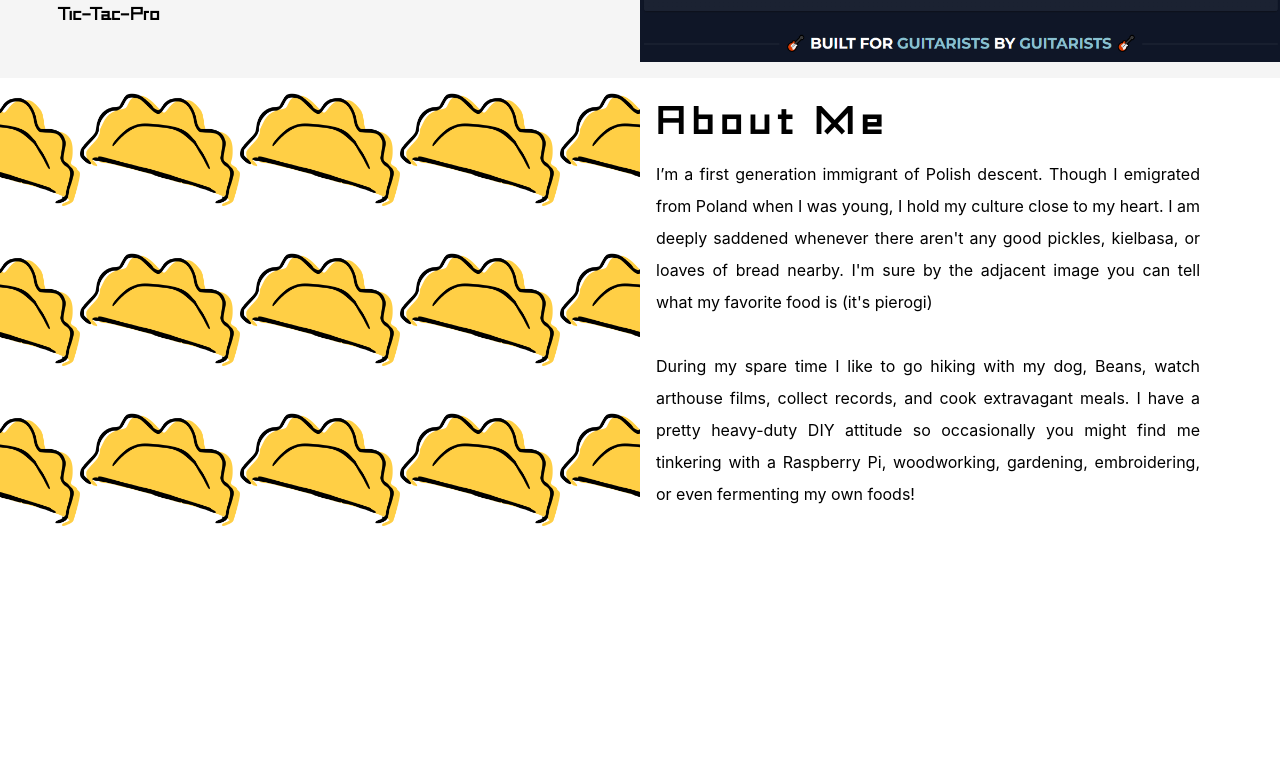
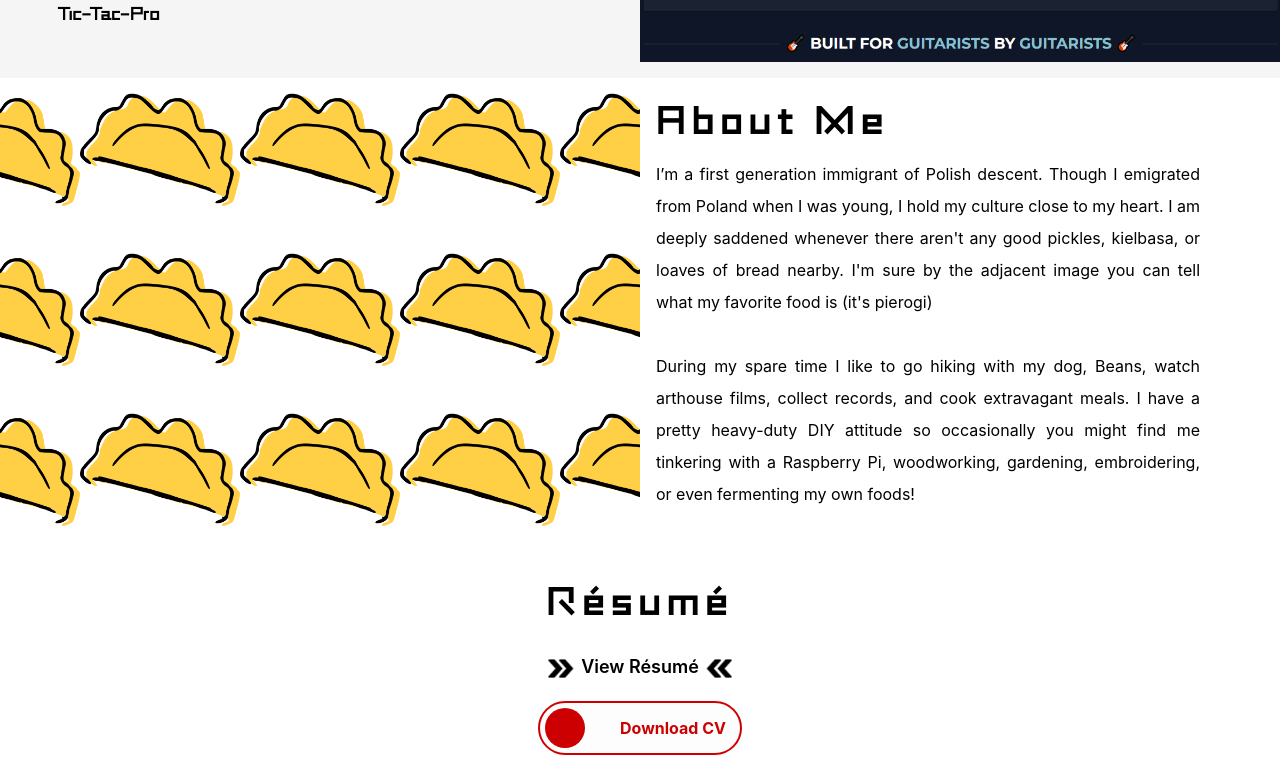
Before and after one commit to dabyzness/portfolio-react, a React (Create React App) app: page / in a window 1280 px wide. Shown: the part 1857-2632 px from the top of the page. Before the commit the page ends 2399 px from the top, so only its background shows below. Built offline with nearby package versions, Linux system fonts and the light colour scheme.

Commit message:
add additional sections

```diff
--- a/src/components/NavBar/NavBar.jsx
+++ b/src/components/NavBar/NavBar.jsx
@@ -1,32 +1,47 @@
 import { useRef } from "react";
-import { Link } from "react-router-dom";
+import { Link, useLocation, useNavigate } from "react-router-dom";
 import styles from "./NavBar.module.css";
 
 export default function NavBar({ show }) {
   const home = useRef();
+
+  const location = useLocation();
+  const navigate = useNavigate();
+
+  function goHome() {
+    navigate("/");
+    window.scrollTo(0, 0);
+  }
 
   return (
     <nav>
       <ul className={styles.container}>
         <li
           className={
-            show
+            show || location.pathname !== "/"
               ? `${styles.home} ${styles.bottomUp}`
               : `${styles.home} ${styles.topDown}`
           }
           ref={home}
+          onClick={goHome}
         >
           <span className={styles.initial}>D</span>amian{" "}
           <span className={styles.initial}>B</span>zdyra
         </li>
-        <li className={styles.item}>
+        {/* <li className={styles.item}>
           <Link to="/">Home</Link>
         </li>
         <li className={styles.item}>
           <Link to="/projects">Projects</Link>
-        </li>
-        <li className={styles.item}>
-          <Link to="/resume">Resume</Link>
+        </li> */}
+        <li
+          className={styles.item}
+          onClick={() => {
+            navigate("/resume");
+            window.scrollTo(0, 0);
+          }}
+        >
+          Résumé
         </li>
         {/* <li className={styles.item}>
           <Link to="/contact">Contact</Link>
--- a/src/components/NavBar/NavBar.module.css
+++ b/src/components/NavBar/NavBar.module.css
@@ -25,6 +25,7 @@
   margin-left: 8px;
   font-family: TypoGraphica;
   font-size: 1.5rem;
+  cursor: pointer;
   /* animation: 1s bottom-up infinite; */
 }
 
@@ -39,6 +40,8 @@
 
 .item {
   margin: 0 8px;
+  font-weight: 700;
+  font-size: large;
 }
 
 .item:nth-child(2) {
--- /dev/null
+++ b/src/components/Resume/Resume.js
@@ -0,0 +1,38 @@
+import { useNavigate } from "react-router-dom";
+import styles from "./Resume.module.css";
+
+const Resume = () => {
+  const navigate = useNavigate();
+
+  return (
+    <div className={styles.container}>
+      <h2>Résumé</h2>
+
+      <div className={styles.viewContainer}>
+        <img className={styles.clickMe} src={"./img/fast-forward.png"} />
+        <p
+          className={styles.viewResume}
+          onClick={() => {
+            navigate("/resume");
+            window.scrollTo(0, 0);
+          }}
+        >
+          View Résumé
+        </p>
+        <img className={styles.clickMe} src={"./img/rewind.png"} />
+      </div>
+
+      <a
+        href={require("../../pages/Resume/DamianBzdyra-resume.pdf")}
+        className={styles.btnSlide2}
+        download
+      >
+        <span className={styles.circle2}></span>
+        <span className={styles.title2}>Download CV</span>
+        <span className={styles.titleHover2}>Click Here</span>
+      </a>
+    </div>
+  );
+};
+
+export default Resume;
--- /dev/null
+++ b/src/components/Resume/Resume.module.css
@@ -0,0 +1,150 @@
+.container {
+  display: flex;
+  flex-direction: column;
+  justify-content: center;
+  align-items: center;
+}
+
+.viewContainer {
+  display: flex;
+}
+
+.clickMe {
+  height: 25px;
+  padding: 0 1rem;
+  color: red;
+}
+
+.clickMe:nth-of-type(1) {
+  animation: 2s tract1 linear infinite;
+}
+
+.clickMe:nth-of-type(2) {
+  animation: 2s tract2 linear infinite;
+}
+
+.viewResume {
+  font-size: large;
+  font-weight: 600;
+  margin-top: 0;
+  margin-bottom: 0;
+  cursor: pointer;
+}
+
+.viewResume:hover {
+  color: red;
+}
+
+@keyframes tract1 {
+  0% {
+    transform: translateX(15%);
+  }
+
+  50% {
+    transform: translateX(0%) scale(75%);
+  }
+
+  100% {
+    transform: translateX(15%) scale(100%);
+  }
+}
+
+@keyframes tract2 {
+  0% {
+    transform: translateX(-15%);
+  }
+
+  50% {
+    transform: translateX(0%) scale(75%);
+  }
+
+  100% {
+    transform: translateX(-15%) scale(100%);
+  }
+}
+
+.btnSlide2 {
+  position: relative;
+  display: inline-block;
+  height: 50px;
+  width: 200px;
+  line-height: 50px;
+  padding: 0;
+  border-radius: 50px;
+  background: #fdfdfd;
+  border: 2px solid #cc0000;
+  margin: 20px 10px;
+  transition: 0.5s;
+}
+
+.btnSlide2 {
+  border: 2px solid #cc0000;
+}
+
+.btnSlide2:hover {
+  background-color: #cc0000;
+}
+
+.btnSlide2:hover span.circle2 {
+  left: 100%;
+  margin-left: -45px;
+  background-color: #fdfdfd;
+  color: #cc0000;
+}
+
+.btnSlide2:hover span.title2 {
+  left: 40px;
+  opacity: 0;
+}
+
+.btnSlide2 span.circle2 {
+  display: block;
+  background-color: #cc0000;
+  color: #fff;
+  position: absolute;
+  float: left;
+  margin: 5px;
+  line-height: 42px;
+  height: 40px;
+  width: 40px;
+  top: 0;
+  left: 0;
+  transition: 0.5s;
+  border-radius: 50%;
+}
+
+.btn-slide2 span.circle2 {
+  background-color: #cc0000;
+}
+
+.btnSlide2 span.title2,
+.btnSlide2 span.titleHover2 {
+  position: absolute;
+  left: 90px;
+  text-align: center;
+  margin: 0 auto;
+  font-size: 16px;
+  font-weight: bold;
+  color: #30abd5;
+  transition: 0.5s;
+}
+
+.btnSlide2 span.title2,
+.btnSlide2 span.titleHover2 {
+  color: #cc0000;
+  left: 80px;
+}
+
+.btnSlide2 span.titleHover2 {
+  left: 80px;
+  opacity: 0;
+}
+
+.btnSlide2 span.titleHover2 {
+  color: #fff;
+}
+
+.btnSlide2:hover span.titleHover2 {
+  opacity: 1;
+  left: 40px;
+}
--- a/src/index.css
+++ b/src/index.css
@@ -19,6 +19,12 @@ body {
     sans-serif;
   -webkit-font-smoothing: antialiased;
   -moz-osx-font-smoothing: grayscale;
+  overflow-y: scroll;
+  scrollbar-width: none;
+}
+
+body::-webkit-scrollbar {
+  display: none;
 }
 
 h1,
--- a/src/pages/Home/Home.jsx
+++ b/src/pages/Home/Home.jsx
@@ -13,6 +13,7 @@ import ImageHalfFull from "../../components/Block/ImageHalfFull";
 import { professionalSummary, aboutMe } from "../../data/about";
 import InfiniteLooper from "../../components/TechStack/InfiniteLooper";
 import { stackImg } from "../../data/stackImg";
+import Resume from "../../components/Resume/Resume";
 
 export default function Home() {
   const lastRef = useRef();
@@ -32,10 +33,6 @@ export default function Home() {
   };
 
   window.addEventListener("scroll", updatePosition);
-
-  const handleClick = (e) => {
-    lastRef.current.className = `${styles.pronunciation} ${styles.active}`;
-  };
 
   return (
     <main>
@@ -57,6 +54,8 @@ export default function Home() {
         <ImageHalfFull imgSrc={aboutMe.img} altText="Pierogi" />
         <TextHalf title={aboutMe.title} textArr={aboutMe.textArr} />
       </Block>
+
+      <Resume />
     </main>
   );
 }
```
Also changed, not shown: public/img/fast-forward.png (added), public/img/rewind.png (added).
